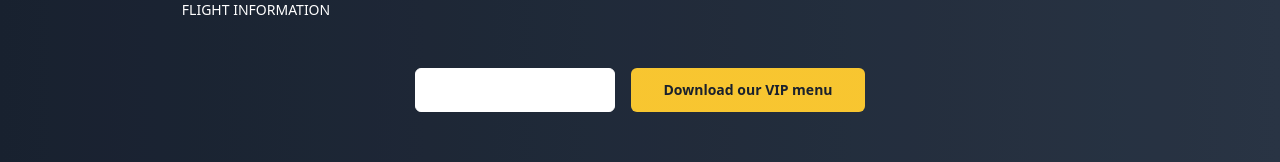
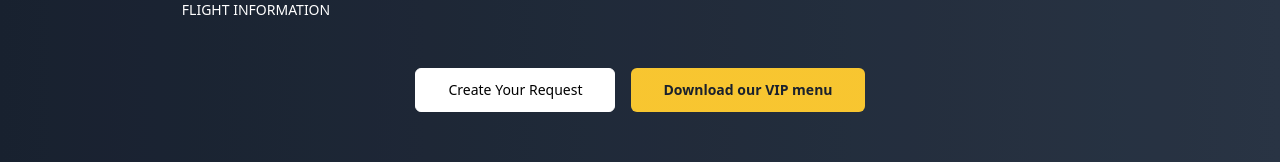
Before and after one commit to tirthp27/skybites-inflight-elevated, a React (Vite) app: page /menu in a window 1280 px wide. Shown: the part 512-674 px from the top of the page. Built offline with nearby package versions, Linux system fonts and the light colour scheme.

Commit message:
Set static background and text colors
Set the background to white and text to black when the navigation menu is static.

```diff
--- a/src/pages/MenuPage.tsx
+++ b/src/pages/MenuPage.tsx
@@ -43,7 +43,7 @@ const MenuPage = () => {
 
           <div className="flex flex-col sm:flex-row gap-4 justify-center">
             <Link to="/request">
-              <Button variant="outline" size="lg" className="text-white border-white hover:bg-white hover:text-navy-deep">
+              <Button variant="outline" size="lg" className="bg-white text-black border-white hover:bg-gray-100 hover:text-black">
                 Create Your Request
               </Button>
             </Link>
```
